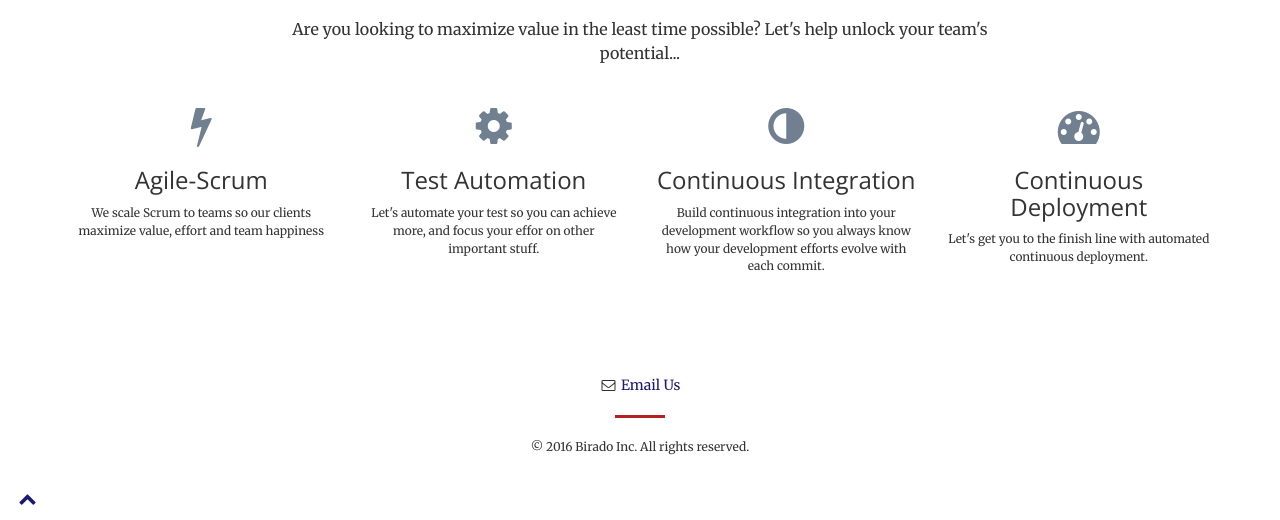
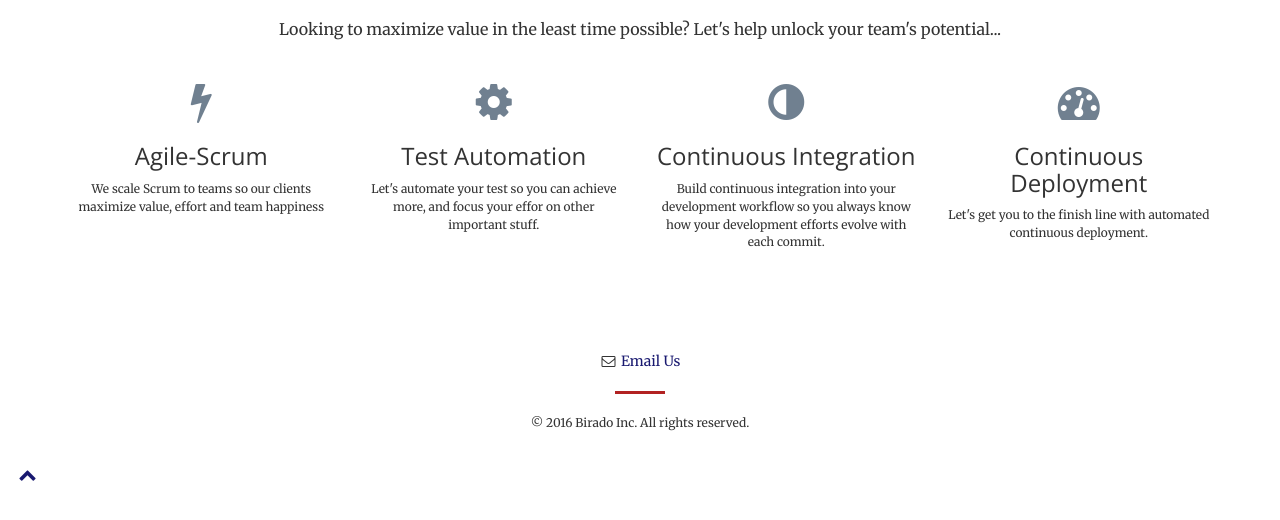
Before and after one commit to yende/birado, a website: page index.html in a window 1280 px wide. Shown: the part 569-1089 px from the top of the page. After the commit the page ends 1065 px from the top, so only its background shows below. Drawn offline with nearby package versions, Linux system fonts and the light colour scheme; files that its build step writes are made by us from their sources; files whose address does not match are found by name.

Commit message:
rephrase service goal

```diff
--- a/index.html
+++ b/index.html
@@ -114,7 +114,7 @@
                 <div class="col-lg-8 col-lg-offset-2 text-center">
                     <h2 class="section-heading birado-slogan">At Your Service</h2>
                     <hr class="primary">
-                    <p>Are you looking to maximize value in the least time possible? Let's help unlock your team's potential...</p>
+                    <p>Looking to maximize value in the least time possible? Let's help unlock your team's potential...</p>
                 </div>
 
                  <!--Scum-->
```
